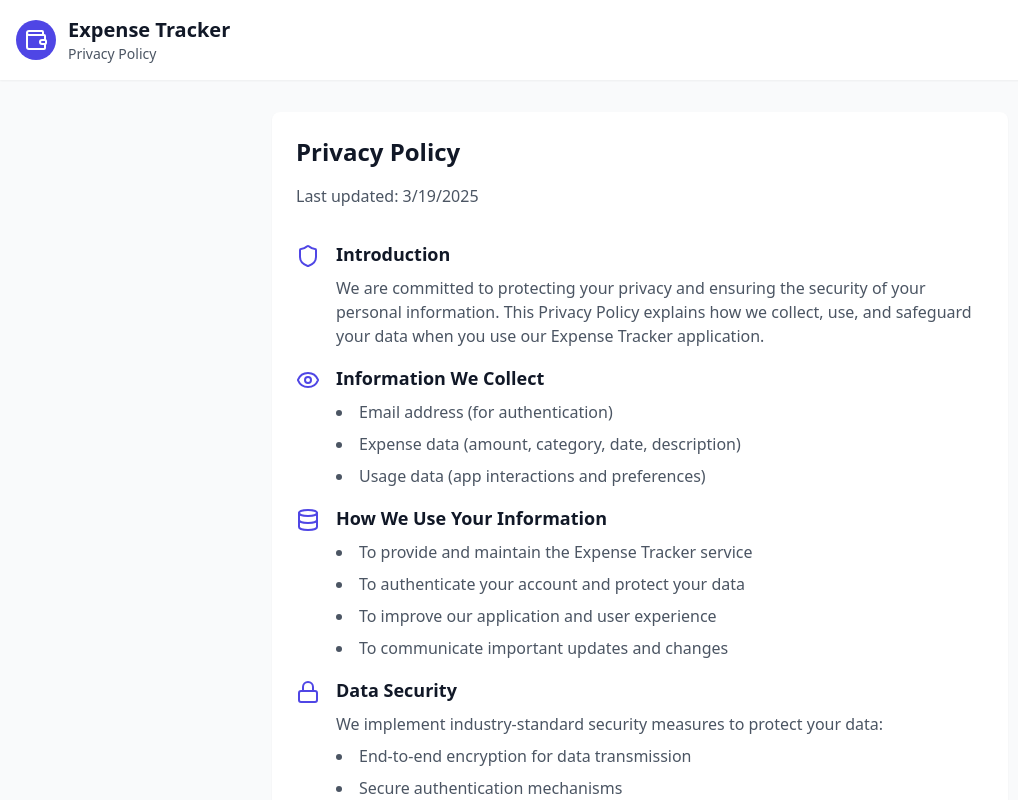
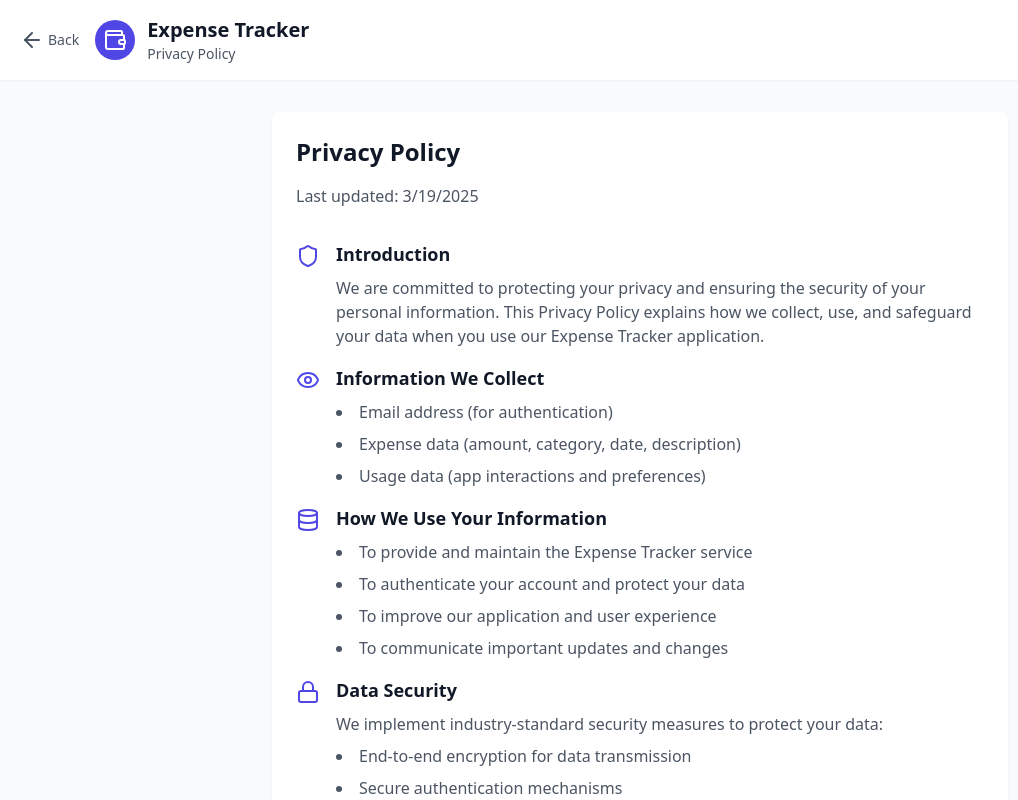
Before and after one commit to ms-tech-geek/expense-tracker, a React (Vite) app: page /privacy in a window 1280 px wide. Shown: the top 800 px of the page, without its empty margins (0-1018 px from the left). Built offline with nearby package versions, Linux system fonts and the light colour scheme; no server answers.

Commit message:
#23 - Add back button to privacy policy page

```diff
--- a/src/components/Privacy/PrivacyPolicy.tsx
+++ b/src/components/Privacy/PrivacyPolicy.tsx
@@ -1,17 +1,29 @@
-import React from 'react';
-import { Wallet, Shield, Eye, Lock, Database, Trash2, Mail } from 'lucide-react';
+import { Wallet, Shield, Eye, Lock, Database, Trash2, Mail, ArrowLeft } from 'lucide-react';
+import { useNavigate } from 'react-router-dom';
 
 export function PrivacyPolicy() {
+  const navigate = useNavigate();
+
   return (
     <div className="min-h-screen bg-gray-50">
       <header className="bg-white shadow-sm py-4 px-4">
+        <div className="flex items-center justify-between">
           <div className="flex items-center space-x-3">
+            <button
+              onClick={() => navigate(-1)}
+              className="flex items-center text-gray-600 hover:text-indigo-600 focus:outline-none focus:ring-2 focus:ring-indigo-500 focus:ring-offset-2 rounded-lg p-1 transition-colors"
+              aria-label="Go back to previous page"
+            >
+              <ArrowLeft className="w-6 h-6" />
+              <span className="ml-1 text-sm font-medium">Back</span>
+            </button>
             <div className="bg-indigo-600 p-2 rounded-full">
               <Wallet className="w-6 h-6 text-white" />
             </div>
             <div>
               <h1 className="text-xl font-bold text-gray-900">Expense Tracker</h1>
               <p className="text-sm text-gray-600">Privacy Policy</p>
+            </div>
           </div>
         </div>
       </header>
```
Lines whose indentation alone changed are shown as unchanged.
